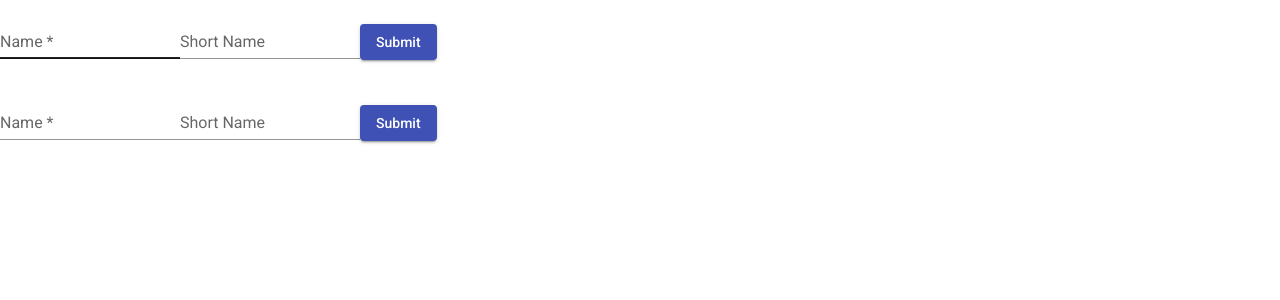
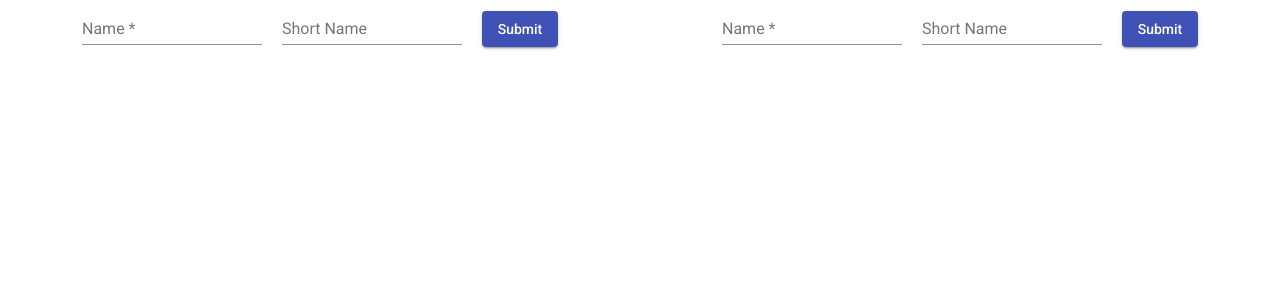
Before and after one commit to daulet2030/ag-form-practice, an Angular app: page / in a window 1280 px wide. Shown: the top 300 px of the page. Built offline with nearby package versions, Linux system fonts and the light colour scheme.

Commit message:
adding fx-layout

```diff
--- a/package.json
+++ b/package.json
@@ -16,6 +16,7 @@
     "@angular/common": "~11.2.3",
     "@angular/compiler": "~11.2.3",
     "@angular/core": "~11.2.3",
+    "@angular/flex-layout": "^11.0.0-beta.33",
     "@angular/forms": "~11.2.3",
     "@angular/material": "^11.2.2",
     "@angular/platform-browser": "~11.2.3",
--- a/src/app/app.component.html
+++ b/src/app/app.component.html
@@ -1,2 +1,4 @@
-<app-template-form></app-template-form>
-<app-reactive-form></app-reactive-form>
+<div fxLayout="row" fxLayoutAlign="space-around">
+  <app-template-form></app-template-form>
+  <app-reactive-form></app-reactive-form>
+</div>
--- a/src/app/app.module.ts
+++ b/src/app/app.module.ts
@@ -8,6 +8,7 @@ import { ReactiveFormComponent } from './reactive-form/reactive-form.component';
 import {MatFormFieldModule} from '@angular/material/form-field';
 import {MatInputModule} from '@angular/material/input';
 import {MatButtonModule} from '@angular/material/button';
+import {FlexLayoutModule} from '@angular/flex-layout';
 import { BrowserAnimationsModule } from '@angular/platform-browser/animations';
 
 @NgModule({
@@ -23,6 +24,7 @@ import { BrowserAnimationsModule } from '@angular/platform-browser/animations';
     MatFormFieldModule,
     MatInputModule,
     MatButtonModule,
+    FlexLayoutModule,
   ],
   providers: [],
   bootstrap: [AppComponent]
--- a/src/app/reactive-form/reactive-form.component.html
+++ b/src/app/reactive-form/reactive-form.component.html
@@ -1,5 +1,5 @@
 <form fxLayoutGap="20px">
-  <mat-form-field appearance="standard">
+  <mat-form-field>
     <mat-label>Name</mat-label>
     <input
       matInput
@@ -8,7 +8,7 @@
       required
     />
   </mat-form-field>
-  <mat-form-field appearance="standard">
+  <mat-form-field>
     <mat-label>Short Name</mat-label>
     <input
       matInput
--- a/src/app/template-form/template-form.component.html
+++ b/src/app/template-form/template-form.component.html
@@ -1,5 +1,5 @@
 <form fxLayoutGap="20px">
-  <mat-form-field appearance="standard">
+  <mat-form-field>
     <mat-label>Name</mat-label>
     <input
       matInput
@@ -8,7 +8,7 @@
       required
     />
   </mat-form-field>
-  <mat-form-field appearance="standard">
+  <mat-form-field>
     <mat-label>Short Name</mat-label>
     <input
       matInput
```
Also changed, not shown: 1 other file (tests, documents, lock files or other folders).
